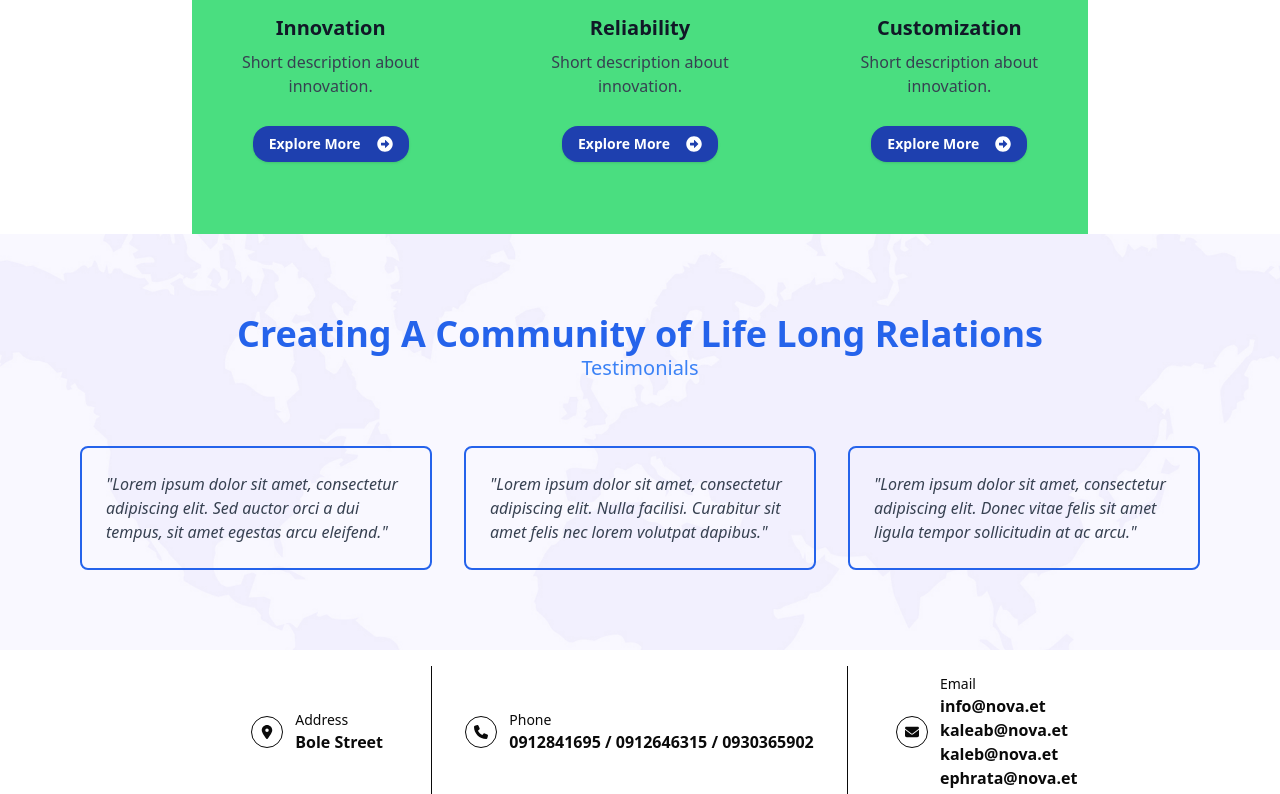
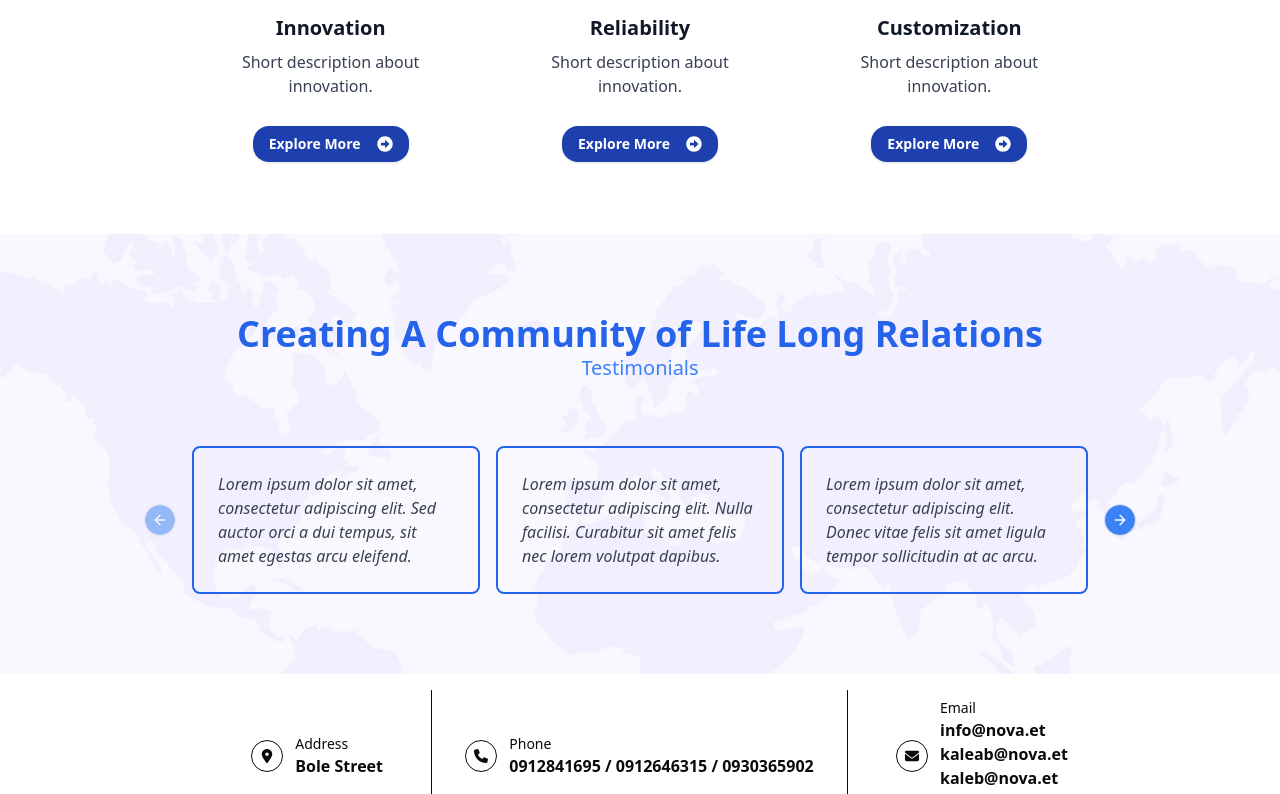
Before and after one commit to ADGO-et/nova, a Next.js app: page /about in a window 1280 px wide. Shown: the part 1582-2376 px from the top of the page. Built offline with nearby package versions, Linux system fonts and the light colour scheme.

Commit message:
9. make the Testimonial section in the about us page a carousel

```diff
--- a/components/about/coreVals.tsx
+++ b/components/about/coreVals.tsx
@@ -4,7 +4,7 @@
 
 const CoreValues = () => {
   return (
-    <div className="container mx-auto bg-green-400 md:w-[70%] py-12">
+    <div className="container mx-auto md:w-[70%] py-12">
       <h2 className="text-3xl font-bold text-center ">
         Check Out Our Core Values{" "}
       </h2>
--- a/components/about/testimonials.tsx
+++ b/components/about/testimonials.tsx
@@ -1,47 +1,52 @@
 import React from "react";
-
+import {
+  Carousel,
+  CarouselContent,
+  CarouselItem,
+  CarouselNext,
+  CarouselPrevious,
+} from "@/components/ui/carousel"
+import { testimonials } from "@/constants";
 interface TestimonialProps {
   backgroundImage: string;
 }
+interface TestimonialCardProps {
+  text: string;
+}
+
+const TestimonialCard: React.FC<TestimonialCardProps> = ({ text }) => {
+  return (
+    <div className="border-2 border-blue-600 p-6 rounded-lg">
+      <p className="text-gray-700 italic">{text}</p>
+    </div>
+  );
+};
 
 const Testimonials: React.FC<TestimonialProps> = ({ backgroundImage }) => {
   return (
-    <div
-      className="bg-cover bg-center py-20 px-20" // Added horizontal padding here (px-20)
-      style={{ backgroundImage: `url(${backgroundImage})` }}
-    >
+    <div className="bg-cover bg-center  py-20 px-20" style={{ backgroundImage: `url(${backgroundImage})` }}>
       <div className="text-center mb-16">
         <h2 className="text-4xl font-bold text-blue-600">
           Creating A Community of Life Long Relations
         </h2>
         <p className="text-xl font-medium text-blue-500">Testimonials</p>
       </div>
-
-      <div className="grid grid-cols-1 sm:grid-cols-2 lg:grid-cols-3 gap-8">
-        {/* Testimonial 1 */}
-        <div className="border-2 border-blue-600 p-6 rounded-lg">
-          <p className="text-gray-700 italic">
-            "Lorem ipsum dolor sit amet, consectetur adipiscing elit. Sed auctor
-            orci a dui tempus, sit amet egestas arcu eleifend."
-          </p>
-        </div>
-
-        {/* Testimonial 2 */}
-        <div className="border-2 border-blue-600 p-6 rounded-lg">
-          <p className="text-gray-700 italic">
-            "Lorem ipsum dolor sit amet, consectetur adipiscing elit. Nulla
-            facilisi. Curabitur sit amet felis nec lorem volutpat dapibus."
-          </p>
-        </div>
-
-        {/* Testimonial 3 */}
-        <div className="border-2 border-blue-600 p-6 rounded-lg">
-          <p className="text-gray-700 italic">
-            "Lorem ipsum dolor sit amet, consectetur adipiscing elit. Donec vitae
-            felis sit amet ligula tempor sollicitudin at ac arcu."
-          </p>
-        </div>
-      </div>
+      <Carousel
+        opts={{
+          align: "start",
+        }}
+        className="w-[80%] mx-auto"
+      >
+        <CarouselContent>
+          {testimonials.slice(0, 5).map((testimonial, index) => (
+            <CarouselItem key={index} className="md:basis-1/2 lg:basis-1/3">
+              <TestimonialCard text={testimonial.text} />
+            </CarouselItem>
+          ))}
+        </CarouselContent>
+        <CarouselPrevious className="text-white bg-blue-500"/>
+        <CarouselNext className="text-white bg-blue-500"/>
+      </Carousel>
     </div>
   );
 };
--- /dev/null
+++ b/components/ui/carousel.tsx
@@ -0,0 +1,262 @@
+"use client"
+
+import * as React from "react"
+import useEmblaCarousel, {
+  type UseEmblaCarouselType,
+} from "embla-carousel-react"
+import { ArrowLeft, ArrowRight } from "lucide-react"
+
+import { cn } from "@/lib/utils"
+import { Button } from "@/components/ui/button"
+
+type CarouselApi = UseEmblaCarouselType[1]
+type UseCarouselParameters = Parameters<typeof useEmblaCarousel>
+type CarouselOptions = UseCarouselParameters[0]
+type CarouselPlugin = UseCarouselParameters[1]
+
+type CarouselProps = {
+  opts?: CarouselOptions
+  plugins?: CarouselPlugin
+  orientation?: "horizontal" | "vertical"
+  setApi?: (api: CarouselApi) => void
+}
+
+type CarouselContextProps = {
+  carouselRef: ReturnType<typeof useEmblaCarousel>[0]
+  api: ReturnType<typeof useEmblaCarousel>[1]
+  scrollPrev: () => void
+  scrollNext: () => void
+  canScrollPrev: boolean
+  canScrollNext: boolean
+} & CarouselProps
+
+const CarouselContext = React.createContext<CarouselContextProps | null>(null)
+
+function useCarousel() {
+  const context = React.useContext(CarouselContext)
+
+  if (!context) {
+    throw new Error("useCarousel must be used within a <Carousel />")
+  }
+
+  return context
+}
+
+const Carousel = React.forwardRef<
+  HTMLDivElement,
+  React.HTMLAttributes<HTMLDivElement> & CarouselProps
+>(
+  (
+    {
+      orientation = "horizontal",
+      opts,
+      setApi,
+      plugins,
+      className,
+      children,
+      ...props
+    },
+    ref
+  ) => {
+    const [carouselRef, api] = useEmblaCarousel(
+      {
+        ...opts,
+        axis: orientation === "horizontal" ? "x" : "y",
+      },
+      plugins
+    )
+    const [canScrollPrev, setCanScrollPrev] = React.useState(false)
+    const [canScrollNext, setCanScrollNext] = React.useState(false)
+
+    const onSelect = React.useCallback((api: CarouselApi) => {
+      if (!api) {
+        return
+      }
+
+      setCanScrollPrev(api.canScrollPrev())
+      setCanScrollNext(api.canScrollNext())
+    }, [])
+
+    const scrollPrev = React.useCallback(() => {
+      api?.scrollPrev()
+    }, [api])
+
+    const scrollNext = React.useCallback(() => {
+      api?.scrollNext()
+    }, [api])
+
+    const handleKeyDown = React.useCallback(
+      (event: React.KeyboardEvent<HTMLDivElement>) => {
+        if (event.key === "ArrowLeft") {
+          event.preventDefault()
+          scrollPrev()
+        } else if (event.key === "ArrowRight") {
+          event.preventDefault()
+          scrollNext()
+        }
+      },
+      [scrollPrev, scrollNext]
+    )
+
+    React.useEffect(() => {
+      if (!api || !setApi) {
+        return
+      }
+
+      setApi(api)
+    }, [api, setApi])
+
+    React.useEffect(() => {
+      if (!api) {
+        return
+      }
+
+      onSelect(api)
+      api.on("reInit", onSelect)
+      api.on("select", onSelect)
+
+      return () => {
+        api?.off("select", onSelect)
+      }
+    }, [api, onSelect])
+
+    return (
+      <CarouselContext.Provider
+        value={{
+          carouselRef,
+          api: api,
+          opts,
+          orientation:
+            orientation || (opts?.axis === "y" ? "vertical" : "horizontal"),
+          scrollPrev,
+          scrollNext,
+          canScrollPrev,
+          canScrollNext,
+        }}
+      >
+        <div
+          ref={ref}
+          onKeyDownCapture={handleKeyDown}
+          className={cn("relative", className)}
+          role="region"
+          aria-roledescription="carousel"
+          {...props}
+        >
+          {children}
+        </div>
+      </CarouselContext.Provider>
+    )
+  }
+)
+Carousel.displayName = "Carousel"
+
+const CarouselContent = React.forwardRef<
+  HTMLDivElement,
+  React.HTMLAttributes<HTMLDivElement>
+>(({ className, ...props }, ref) => {
+  const { carouselRef, orientation } = useCarousel()
+
+  return (
+    <div ref={carouselRef} className="overflow-hidden">
+      <div
+        ref={ref}
+        className={cn(
+          "flex",
+          orientation === "horizontal" ? "-ml-4" : "-mt-4 flex-col",
+          className
+        )}
+        {...props}
+      />
+    </div>
+  )
+})
+CarouselContent.displayName = "CarouselContent"
+
+const CarouselItem = React.forwardRef<
+  HTMLDivElement,
+  React.HTMLAttributes<HTMLDivElement>
+>(({ className, ...props }, ref) => {
+  const { orientation } = useCarousel()
+
+  return (
+    <div
+      ref={ref}
+      role="group"
+      aria-roledescription="slide"
+      className={cn(
+        "min-w-0 shrink-0 grow-0 basis-full",
+        orientation === "horizontal" ? "pl-4" : "pt-4",
+        className
+      )}
+      {...props}
+    />
+  )
+})
+CarouselItem.displayName = "CarouselItem"
+
+const CarouselPrevious = React.forwardRef<
+  HTMLButtonElement,
+  React.ComponentProps<typeof Button>
+>(({ className, variant = "outline", size = "icon", ...props }, ref) => {
+  const { orientation, scrollPrev, canScrollPrev } = useCarousel()
+
+  return (
+    <Button
+      ref={ref}
+      variant={variant}
+      size={size}
+      className={cn(
+        "absolute  h-8 w-8 rounded-full",
+        orientation === "horizontal"
+          ? "-left-12 top-1/2 -translate-y-1/2"
+          : "-top-12 left-1/2 -translate-x-1/2 rotate-90",
+        className
+      )}
+      disabled={!canScrollPrev}
+      onClick={scrollPrev}
+      {...props}
+    >
+      <ArrowLeft className="h-4 w-4" />
+      <span className="sr-only">Previous slide</span>
+    </Button>
+  )
+})
+CarouselPrevious.displayName = "CarouselPrevious"
+
+const CarouselNext = React.forwardRef<
+  HTMLButtonElement,
+  React.ComponentProps<typeof Button>
+>(({ className, variant = "outline", size = "icon", ...props }, ref) => {
+  const { orientation, scrollNext, canScrollNext } = useCarousel()
+
+  return (
+    <Button
+      ref={ref}
+      variant={variant}
+      size={size}
+      className={cn(
+        "absolute h-8 w-8 rounded-full",
+        orientation === "horizontal"
+          ? "-right-12 top-1/2 -translate-y-1/2"
+          : "-bottom-12 left-1/2 -translate-x-1/2 rotate-90",
+        className
+      )}
+      disabled={!canScrollNext}
+      onClick={scrollNext}
+      {...props}
+    >
+      <ArrowRight className="h-4 w-4" />
+      <span className="sr-only">Next slide</span>
+    </Button>
+  )
+})
+CarouselNext.displayName = "CarouselNext"
+
+export {
+  type CarouselApi,
+  Carousel,
+  CarouselContent,
+  CarouselItem,
+  CarouselPrevious,
+  CarouselNext,
+}
--- a/constants/index.ts
+++ b/constants/index.ts
@@ -14,3 +14,30 @@
   { name: "Visa & MasterCard", src: "/home/visa.png" },
   { name: "Amazon", src: "/home/amazon.png" },
 ];
+
+export const testimonials = [
+  {
+    id: 1,
+    text: "Lorem ipsum dolor sit amet, consectetur adipiscing elit. Sed auctor orci a dui tempus, sit amet egestas arcu eleifend.",
+  },
+  {
+    id: 2,
+    text: "Lorem ipsum dolor sit amet, consectetur adipiscing elit. Nulla facilisi. Curabitur sit amet felis nec lorem volutpat dapibus.",
+  },
+  {
+    id: 3,
+    text: "Lorem ipsum dolor sit amet, consectetur adipiscing elit. Donec vitae felis sit amet ligula tempor sollicitudin at ac arcu.",
+  },
+  {
+    id: 4,
+    text: "Lorem ipsum dolor sit amet, consectetur adipiscing elit. Donec vitae felis sit amet ligula tempor sollicitudin at ac arcu.",
+  },
+  {
+    id: 5,
+    text: "Lorem ipsum dolor sit amet, consectetur adipiscing elit. Donec vitae felis sit amet ligula tempor sollicitudin at ac arcu.",
+  },
+  {
+    id: 6,
+    text: "Lorem ipsum dolor sit amet, consectetur adipiscing elit. Donec vitae felis sit amet ligula tempor sollicitudin at ac arcu.",
+  },
+];
--- a/package.json
+++ b/package.json
@@ -11,9 +11,10 @@
   "dependencies": {
     "@radix-ui/react-accordion": "^1.2.2",
     "@radix-ui/react-dialog": "^1.1.5",
-    "@radix-ui/react-slot": "^1.1.1",
+    "@radix-ui/react-slot": "^1.1.2",
     "class-variance-authority": "^0.7.1",
     "clsx": "^2.1.1",
+    "embla-carousel-react": "^8.5.2",
     "lucide-react": "^0.474.0",
     "next": "14.2.3",
     "next-themes": "^0.4.4",
```
Also changed, not shown: 1 other file (tests, documents, lock files or other folders).
